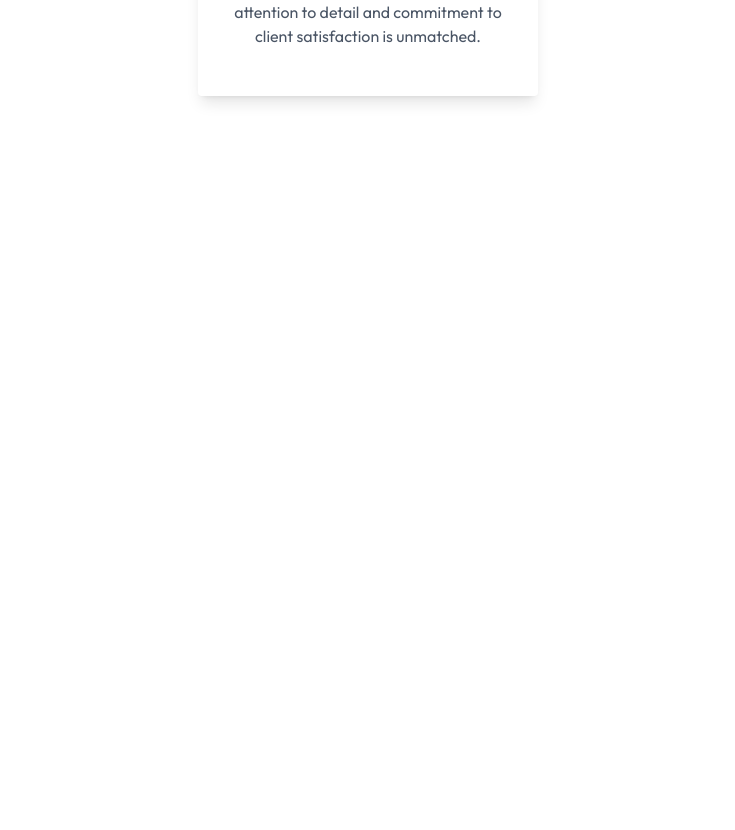
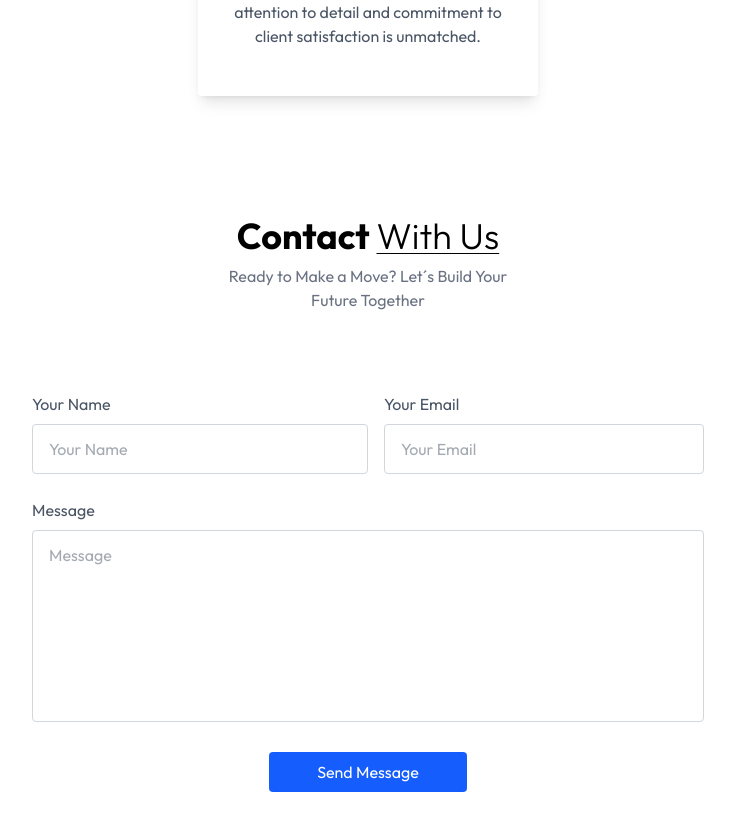
Before and after one commit to guido2288/real-state, a React (Vite) app: page / in a window 1280 px wide. Shown: the part 3382-4212 px from the top of the page, without its empty margins (272-1007 px from the left). Before the commit the page ends 3518 px from the top, so only its background shows below. Built offline with nearby package versions, Linux system fonts and the light colour scheme.

Commit message:
Contact Section added and ToastNot

```diff
--- a/package.json
+++ b/package.json
@@ -13,6 +13,7 @@
     "@tailwindcss/vite": "^4.0.9",
     "react": "^19.0.0",
     "react-dom": "^19.0.0",
+    "react-toastify": "^11.0.5",
     "tailwindcss": "^4.0.9"
   },
   "devDependencies": {
--- a/src/App.jsx
+++ b/src/App.jsx
@@ -3,14 +3,19 @@
 import About from './components/About'
 import Projects from './components/Projects'
 import Testimonials from './components/Testimonials'
+import Contact from './components/Contact'
+
+import { ToastContainer } from 'react-toastify';
 
 const App = () => {
   return (
     <div className='w-full overflow-hidden'>
+      <ToastContainer />
       <Header />
       <About />
       <Projects />
       <Testimonials />
+      <Contact />
     </div>
   )
 }
--- /dev/null
+++ b/src/components/Contact.jsx
@@ -0,0 +1,61 @@
+import React, { useState } from 'react';
+import { toast } from 'react-toastify';
+
+const Contact = () => {
+
+    const [result, setResult] = useState("");
+
+    const onSubmit = async (event) => {
+      event.preventDefault();
+      setResult("Sending....");
+      const formData = new FormData(event.target);
+
+      formData.append("access_key", "1cd6c862-50d0-47a2-a949-f424a02fd099");
+
+      const response = await fetch("https://api.web3forms.com/submit", {
+        method: "POST",
+        body: formData
+      });
+
+      const data = await response.json();
+
+      if (data.success) {
+        setResult("");
+        toast.success("Form Submitted Succesfully")
+        event.target.reset();
+      } else {
+        console.log("Error", data);
+        toast.error(data.message);
+        setResult(data.message);
+      }
+    };
+
+  return (
+    <div className='text-center p-6 py-20 lg:px-32 w-full overflow-hidden' id='Contact'>
+        <h1 className='text-2xl sm:text-4xl font-bold mb-2 text-center'>Contact <span className='underline underline-offset-4 decoration-1 under font-light'>With Us</span></h1>
+        <p className='text-center text-gray-500 mb-12 max-w-80 mx-auto'>Ready to Make a Move? Let´s Build Your Future Together</p>
+
+        <form className='max-w-2xl mx-auto text-gray-600 pt-8' onSubmit={onSubmit}>
+            <div className='flex flex-wrap'>
+                <div className='w-full md:w-1/2 text-left'>
+                    Your Name
+                    <input className='w-full border border-gray-300 rounded py-3 px-4 mt-2' type="text" name='Name' placeholder='Your Name' required/>
+                </div>
+                <div className='w-full md:w-1/2 text-left md:pl-4'>
+                    Your Email
+                    <input className='w-full border border-gray-300 rounded py-3 px-4 mt-2' type="email" name='Email' placeholder='Your Email' required/>
+                </div>
+            </div>
+            <div className='my-6 text-left'>
+                Message
+                <textarea className='w-full border border-gray-300 rounded py-3 px-4 mt-2 h-48 resize-none' name="Message" placeholder='Message' required ></textarea>
+            </div>
+            <button className='bg-blue-600 text-white py-2 px-12 mb-10 rounded cursor-pointer'>
+                {result ? result : "Send Message"}
+            </button>
+        </form>
+    </div>
+  )
+}
+
+export default Contact
```
Also changed, not shown: 1 other file (tests, documents, lock files or other folders).
